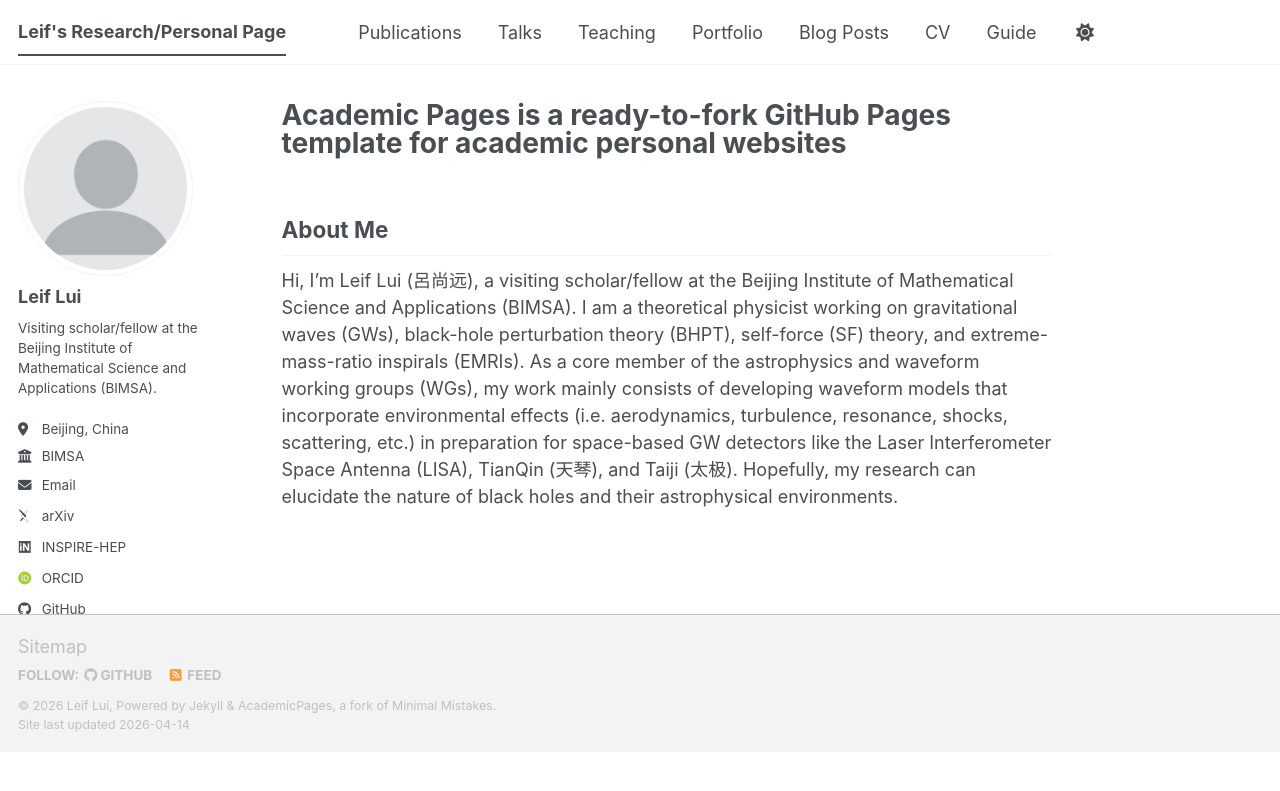
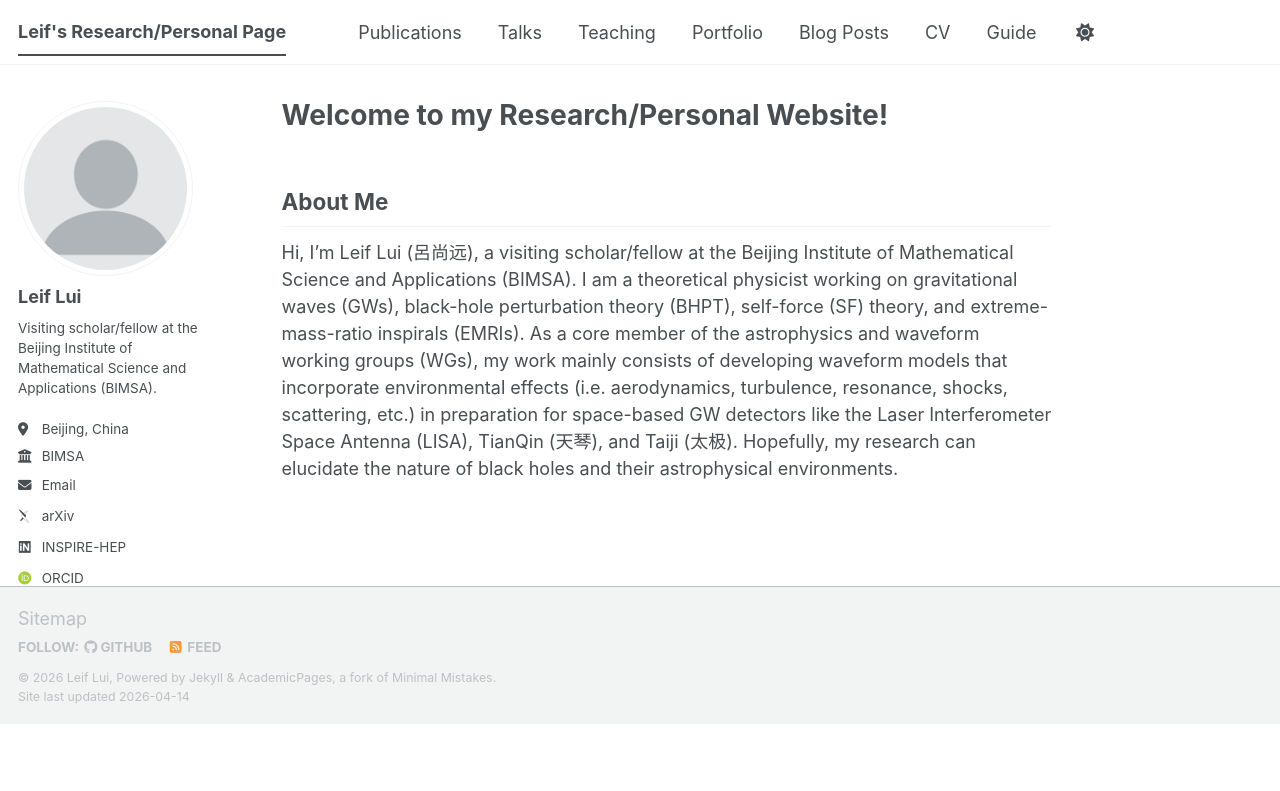
Before and after one commit to leiflui/leiflui.github.io, a Jekyll site: the page built from _pages/about.md, in a window 1280 px wide. Shown: the top 791 px of the page. Built offline with Jekyll 4.4.1, drawn with Linux system fonts in a browser that asks for light colours; some web fonts are replaced; a script bundle is joined from its source files by our own code; library files that are not in the unit come from our copies.

Commit message:
Update about.md

```diff
--- a/_pages/about.md
+++ b/_pages/about.md
@@ -1,6 +1,6 @@
 ---
 permalink: /
-title: "Academic Pages is a ready-to-fork GitHub Pages template for academic personal websites"
+title: "Welcome to my Research/Personal Website!"
 author_profile: true
 redirect_from:
   - /about/
```
